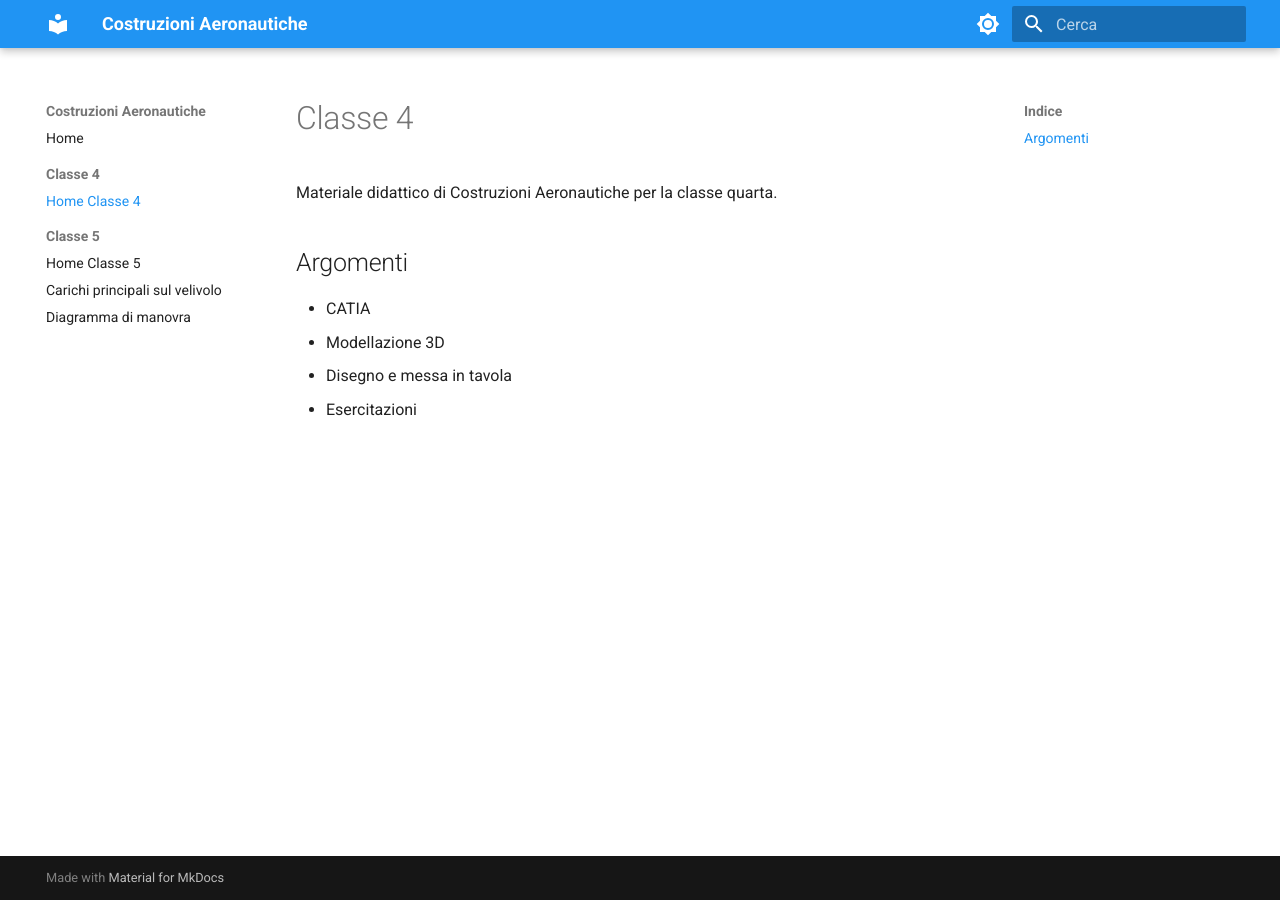
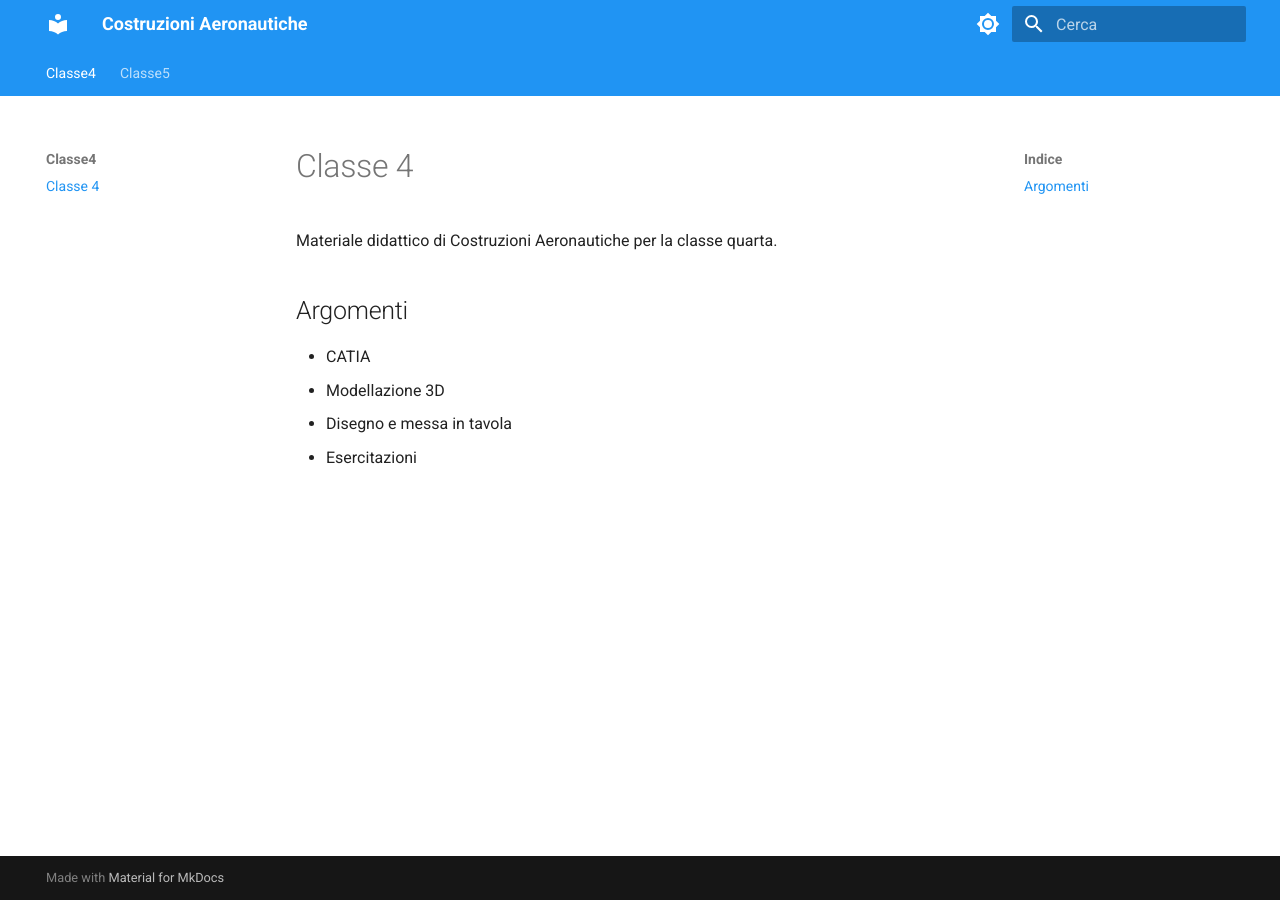
Before and after one commit to giomikael/costruzioni-aeronautiche, an MkDocs documentation site: the page built from docs/classe4/index.md, in a window 1280 px wide. Built offline with MkDocs 1.6.1 and Material for MkDocs 9.7.7, drawn with Linux system fonts in a browser that asks for light colours.

Commit message:
Update mkdocs.yml

```diff
--- a/mkdocs.yml
+++ b/mkdocs.yml
@@ -6,7 +6,7 @@ theme:
   language: it
 
   features:
-    # - navigation.tabs
+    - navigation.tabs
     - navigation.sections
     - navigation.top
     - search.highlight
@@ -26,16 +26,7 @@ theme:
         icon: material/brightness-4
         name: Passa al tema chiaro
 
-nav:
-  - Home: index.md
 
-  - Classe 4:
-      - Home Classe 4: classe4/index.md
-
-  - Classe 5:
-      - Home Classe 5: classe5/index.md
-      - Carichi principali sul velivolo: classe5/carichi.md
-      - Diagramma di manovra: classe5/diagramma-manovra.md
 
 markdown_extensions:
   - admonition
```
